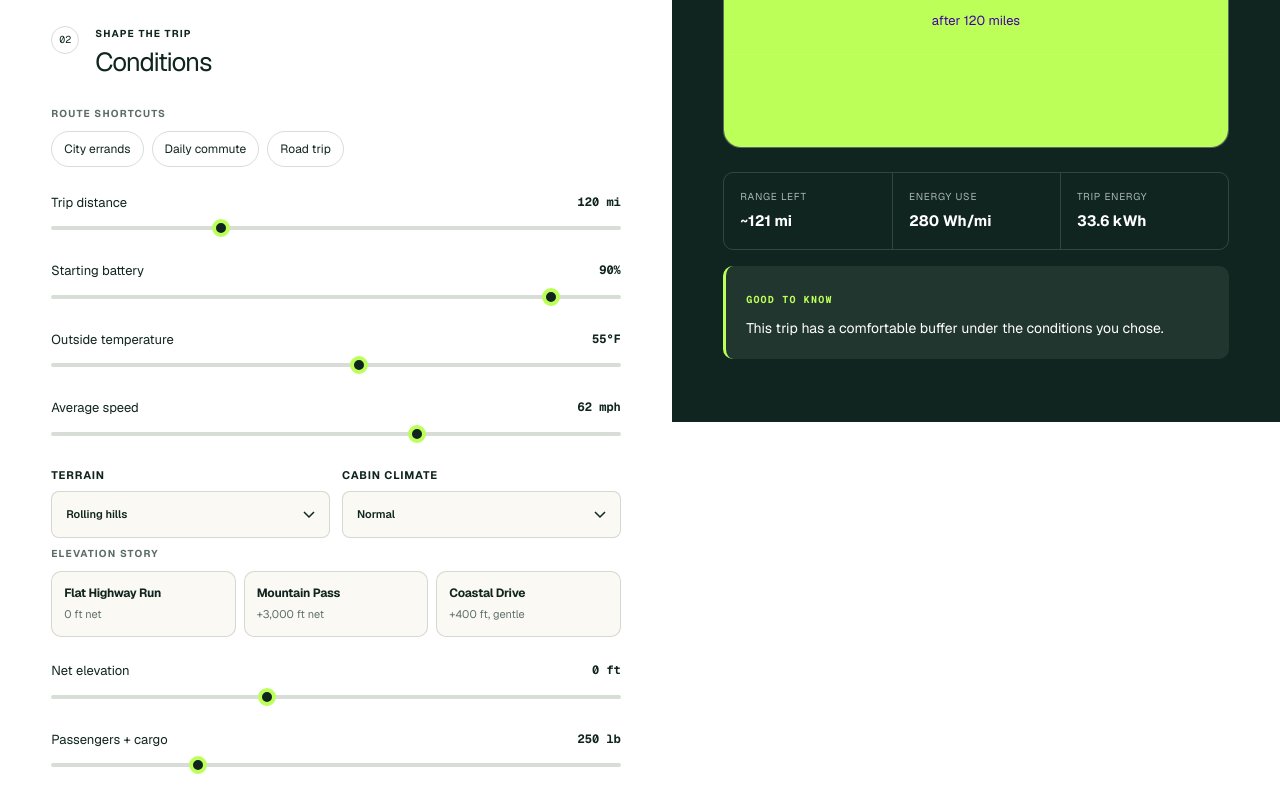
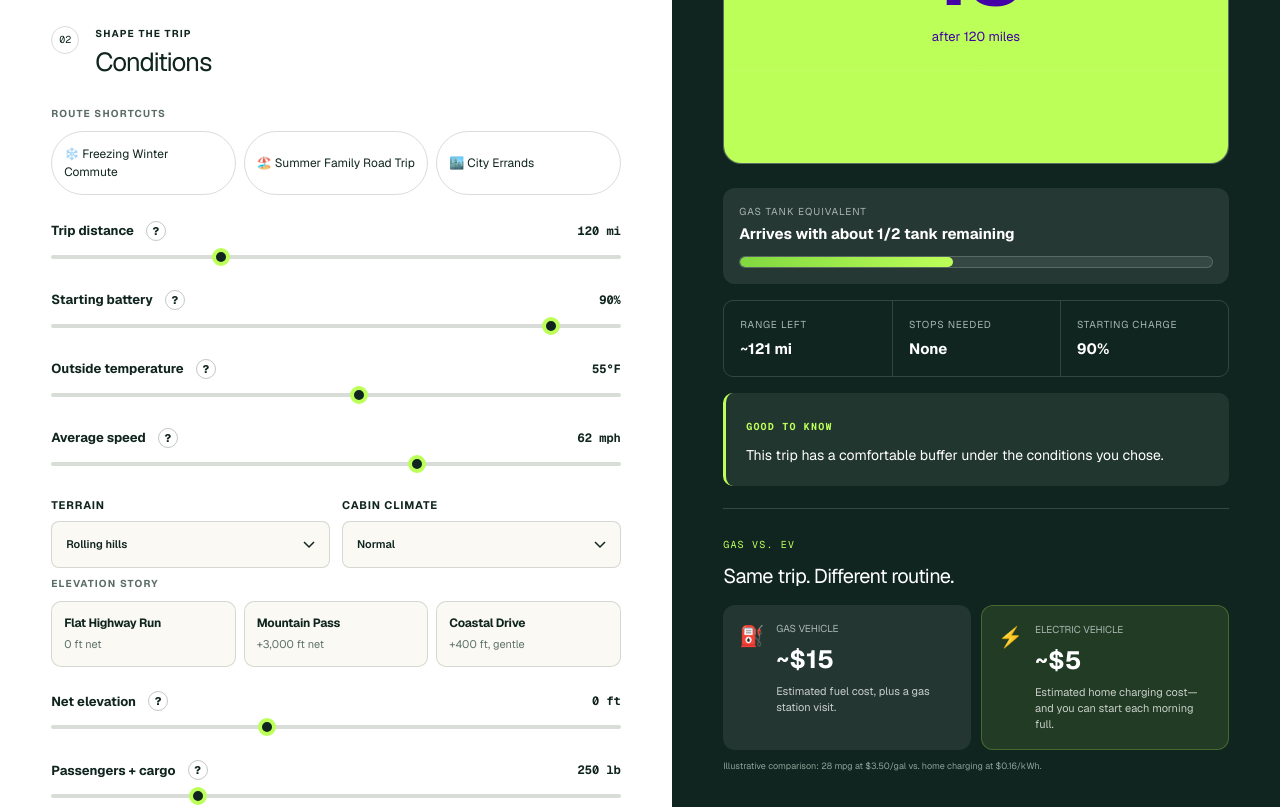
Before and after one commit to drap7-coder/ev-range-lab, a Next.js app: page / in a window 1280 px wide. Shown: the part 1120-1927 px from the top of the page. Built offline with nearby package versions, Linux system fonts and the light colour scheme.

Commit message:
Refocus range lab for first-time EV shoppers

```diff
--- a/app/globals.css
+++ b/app/globals.css
@@ -303,14 +303,16 @@ select {
   color: #5b6d66;
 }
 .preset-row {
-  display: flex;
+  display: grid;
+  grid-template-columns: repeat(3, minmax(0, 1fr));
   gap: 8px;
-  overflow-x: auto;
   margin-bottom: 8px;
   padding-bottom: 2px;
 }
 .preset-row button {
-  white-space: nowrap;
+  min-height: 64px;
+  white-space: normal;
+  text-align: left;
   border: 1px solid var(--line);
   background: transparent;
   border-radius: 999px;
@@ -375,9 +377,47 @@ input[type="range"]:focus-visible {
 .range-control { display: block; margin: 24px 0; }
 .range-control > span {
   display: flex;
-  justify-content: space-between;
+  align-items: center;
   gap: 12px;
   font-size: 13px;
+}
+.range-control > span > strong { margin-left: auto; }
+.range-label { font-weight: 650; }
+.info-wrap { position: relative; display: inline-flex; }
+.info-button {
+  width: 20px;
+  height: 20px;
+  padding: 0;
+  border: 1px solid rgba(16, 37, 31, 0.25);
+  border-radius: 50%;
+  background: transparent;
+  color: var(--ink);
+  font-size: 11px;
+  font-weight: 800;
+}
+.info-popover {
+  position: absolute;
+  z-index: 8;
+  left: 28px;
+  top: -10px;
+  width: min(280px, 70vw);
+  padding: 12px 14px;
+  border-radius: 9px;
+  background: var(--ink);
+  color: white;
+  box-shadow: 0 12px 30px rgba(16, 37, 31, 0.2);
+  font-size: 12px;
+  line-height: 1.45;
+  opacity: 0;
+  visibility: hidden;
+  transform: translateY(4px);
+  transition: opacity 0.18s ease, transform 0.18s ease, visibility 0.18s;
+}
+.info-wrap:hover .info-popover,
+.info-wrap:focus-within .info-popover {
+  opacity: 1;
+  visibility: visible;
+  transform: translateY(0);
 }
 .range-control strong {
   font-family: var(--font-mono);
@@ -454,23 +494,26 @@ input[type="range"]::-webkit-slider-thumb {
   letter-spacing: 0.1em;
 }
 .status {
-  padding: 7px 10px;
-  border-radius: 999px;
+  max-width: 190px;
+  padding: 9px 11px;
+  border-radius: 10px;
   background: rgba(255, 255, 255, 0.1);
-  white-space: nowrap;
+  white-space: normal;
+  text-align: right;
+  line-height: 1.3;
+  font-weight: 760;
+  letter-spacing: 0;
+  text-transform: none;
   transition: background 0.25s ease, color 0.25s ease;
 }
-.status.good::before { content: "• "; color: var(--lime); }
 .status.caution {
   background: rgba(232, 184, 74, 0.16);
   color: #ffe7a3;
 }
-.status.caution::before { content: "• "; color: var(--caution); }
 .status.danger {
   background: rgba(255, 139, 106, 0.16);
   color: #ffd0c2;
 }
-.status.danger::before { content: "• "; color: var(--danger); }
 
 .battery-visual {
   position: relative;
@@ -535,6 +578,35 @@ input[type="range"]::-webkit-slider-thumb {
   border: 1px solid rgba(255, 255, 255, 0.15);
   border-radius: 10px;
 }
+.tank-equivalent {
+  margin: 0 0 16px;
+  padding: 16px;
+  border-radius: 12px;
+  background: rgba(255, 255, 255, 0.09);
+}
+.tank-label { display: flex; flex-direction: column; gap: 5px; }
+.tank-label small {
+  color: #a9b7b2;
+  font-size: 10px;
+  text-transform: uppercase;
+  letter-spacing: 0.1em;
+}
+.tank-label strong { font-size: 15px; line-height: 1.3; }
+.tank-track {
+  height: 12px;
+  margin-top: 12px;
+  overflow: hidden;
+  border: 1px solid rgba(255, 255, 255, 0.18);
+  border-radius: 999px;
+  background: rgba(255, 255, 255, 0.08);
+}
+.tank-track span {
+  display: block;
+  height: 100%;
+  border-radius: inherit;
+  background: linear-gradient(90deg, #80d83f, var(--car-accent));
+  transition: width 0.4s ease;
+}
 .metrics div {
   padding: 16px;
   display: flex;
@@ -591,6 +663,41 @@ input[type="range"]::-webkit-slider-thumb {
   background: #0a1a16;
   border-radius: 10px;
 }
+.expert-numbers {
+  display: grid;
+  grid-template-columns: 1fr 1fr;
+  gap: 10px;
+  margin-top: 18px;
+  padding-top: 16px;
+  border-top: 1px solid rgba(255, 255, 255, 0.12);
+}
+.expert-numbers span { display: flex; flex-direction: column; gap: 4px; }
+.expert-numbers small { color: #8fa099; font-size: 10px; text-transform: uppercase; }
+.expert-numbers strong { font-size: 13px; }
+
+.cost-comparison {
+  margin-top: 22px;
+  padding-top: 22px;
+  border-top: 1px solid rgba(255, 255, 255, 0.16);
+}
+.cost-heading > span { color: var(--lime); font-family: var(--font-mono); font-size: 10px; letter-spacing: 0.12em; }
+.cost-heading h3 { margin: 6px 0 14px; font-size: 20px; letter-spacing: -0.035em; }
+.cost-grid { display: grid; grid-template-columns: 1fr 1fr; gap: 10px; }
+.cost-card {
+  display: flex;
+  gap: 12px;
+  min-width: 0;
+  padding: 16px;
+  border-radius: 12px;
+  background: rgba(255, 255, 255, 0.08);
+}
+.cost-card.ev-card { background: rgba(189, 255, 89, 0.1); border: 1px solid rgba(189, 255, 89, 0.24); }
+.cost-icon { font-size: 20px; }
+.cost-card div { min-width: 0; }
+.cost-card small { display: block; color: #a9b7b2; font-size: 10px; text-transform: uppercase; }
+.cost-card strong { display: block; margin: 5px 0; font-size: 25px; }
+.cost-card p { margin: 0; color: rgba(255, 255, 255, 0.76); font-size: 11px; line-height: 1.45; }
+.cost-assumptions { margin: 10px 0 0; color: #8fa099; font-size: 9px; line-height: 1.45; }
 .expert-title {
   display: flex;
   justify-content: space-between;
@@ -708,6 +815,9 @@ footer p {
   .controls-panel,
   .results-panel { padding: 26px 20px; }
   .field-grid { grid-template-columns: 1fr; gap: 18px; }
+  .preset-row { grid-template-columns: 1fr; }
+  .preset-row button { min-height: 0; }
+  .cost-grid { grid-template-columns: 1fr; }
   .battery-visual { height: 320px; }
   .battery-copy strong { font-size: 76px; }
   .metrics { grid-template-columns: 1fr; }
--- a/app/page.tsx
+++ b/app/page.tsx
@@ -1,6 +1,6 @@
 "use client";
 
-import { useMemo, useState } from "react";
+import { useId, useMemo, useState } from "react";
 import type { CSSProperties } from "react";
 import Image from "next/image";
 import { cars, DEFAULT_CAR, type EvCar } from "@/lib/ev/cars";
@@ -31,6 +31,7 @@ type ViewMode = "single" | "compare";
 
 function RangeControl({
   label,
+  help,
   value,
   min,
   max,
@@ -39,6 +40,7 @@ function RangeControl({
   onChange,
 }: {
   label: string;
+  help: string;
   value: number;
   min: number;
   max: number;
@@ -46,16 +48,25 @@ function RangeControl({
   unit: string;
   onChange: (value: number) => void;
 }) {
+  const inputId = useId();
+
   return (
-    <label className="range-control">
+    <div className="range-control">
       <span>
-        <span>{label}</span>
+        <label className="range-label" htmlFor={inputId}>
+          {label}
+        </label>
+        <span className="info-wrap">
+          <button className="info-button" type="button" aria-label={`Why ${label.toLowerCase()} matters`}>?</button>
+          <span className="info-popover" role="tooltip">{help}</span>
+        </span>
         <strong>
           {value}
           {unit}
         </strong>
       </span>
       <input
+        id={inputId}
         type="range"
         min={min}
         max={max}
@@ -64,7 +75,41 @@ function RangeControl({
         aria-valuetext={`${value}${unit}`}
         onChange={(event) => onChange(Number(event.target.value))}
       />
-    </label>
+    </div>
+  );
+}
+
+function tankEquivalent(percent: number) {
+  if (percent <= 0) return "empty";
+  if (percent < 18) return "less than 1/4 tank";
+  if (percent < 38) return "about 1/4 tank";
+  if (percent < 63) return "about 1/2 tank";
+  if (percent < 88) return "about 3/4 tank";
+  return "nearly a full tank";
+}
+
+function CostComparison({ distance, energyKwh }: { distance: number; energyKwh: number }) {
+  const gasCost = (distance / 28) * 3.5;
+  const evCost = energyKwh * 0.16;
+
+  return (
+    <section className="cost-comparison" aria-labelledby="cost-title">
+      <div className="cost-heading">
+        <span>GAS VS. EV</span>
+        <h3 id="cost-title">Same trip. Different routine.</h3>
+      </div>
+      <div className="cost-grid">
+        <article className="cost-card gas-card">
+          <span className="cost-icon" aria-hidden="true">⛽</span>
+          <div><small>Gas vehicle</small><strong>~${Math.round(gasCost)}</strong><p>Estimated fuel cost, plus a gas station visit.</p></div>
+        </article>
+        <article className="cost-card ev-card">
+          <span className="cost-icon" aria-hidden="true">⚡</span>
+          <div><small>Electric vehicle</small><strong>~${Math.round(evCost)}</strong><p>Estimated home charging cost—and you can start each morning full.</p></div>
+        </article>
+      </div>
+      <p className="cost-assumptions">Illustrative comparison: 28 mpg at $3.50/gal vs. home charging at $0.16/kWh.</p>
+    </section>
   );
 }
 
@@ -111,6 +156,7 @@ function OutlookCard({
   car,
   estimate,
   distance,
+  startBattery,
   tip,
   charge,
   moreEfficient,
@@ -120,6 +166,7 @@ function OutlookCard({
   car: EvCar;
   estimate: TripEstimate;
   distance: number;
+  startBattery: number;
   tip: string;
   charge: ReturnType<typeof getChargeRecommendation>;
   moreEfficient: boolean;
@@ -160,18 +207,26 @@ function OutlookCard({
         </div>
       </div>
 
-      <div className="metrics">
+      <div className="tank-equivalent">
+        <div className="tank-label">
+          <small>Gas tank equivalent</small>
+          <strong>Arrives with {tankEquivalent(estimate.endBatteryPct)} remaining</strong>
+        </div>
+        <div className="tank-track" aria-hidden="true"><span style={{ width: `${gauge}%` }} /></div>
+      </div>
+
+      <div className="metrics beginner-metrics">
         <div>
           <small>Range left</small>
           <strong>~{Math.round(estimate.remainingRangeMi)} mi</strong>
         </div>
         <div>
-          <small>Energy use</small>
-          <strong>{estimate.whPerMi} Wh/mi</strong>
+          <small>Stops needed</small>
+          <strong>{status === "ready" ? "None" : "Plan one"}</strong>
         </div>
         <div>
-          <small>Trip energy</small>
-          <strong>{estimate.energyUsedKwh.toFixed(1)} kWh</strong>
+          <small>Starting charge</small>
+          <strong>{startBattery}%</strong>
         </div>
       </div>
 
@@ -374,10 +429,11 @@ export default function Home() {
             </div>
           </div>
 
-          <RangeControl label="Trip distance" value={distance} min={5} max={400} step={5} unit=" mi" onChange={setDistance} />
-          <RangeControl label="Starting battery" value={battery} min={10} max={100} step={5} unit="%" onChange={setBattery} />
+          <RangeControl label="Trip distance" help="How far you plan to drive before reaching your destination or next charger." value={distance} min={5} max={400} step={5} unit=" mi" onChange={setDistance} />
+          <RangeControl label="Starting battery" help="Think of this like the fuel gauge when you leave. Most EV owners charge at home overnight." value={battery} min={10} max={100} step={5} unit="%" onChange={setBattery} />
           <RangeControl
             label="Outside temperature"
+            help="Cold slows the battery's chemistry and cabin heat uses extra energy. Preheating while plugged in helps."
             value={temperature}
             min={-10}
             max={110}
@@ -385,7 +441,7 @@ export default function Home() {
             unit="°F"
             onChange={setTemperature}
           />
-          <RangeControl label="Average speed" value={speed} min={20} max={85} unit=" mph" onChange={setSpeed} />
+          <RangeControl label="Average speed" help="Driving faster pushes much more air out of the way. Highway speed usually reduces range the most." value={speed} min={20} max={85} unit=" mph" onChange={setSpeed} />
 
           <div className="field-grid">
             <label className="select-label" htmlFor="terrain">
@@ -428,6 +484,7 @@ export default function Home() {
 
           <RangeControl
             label="Net elevation"
+            help="Long climbs use extra energy. You regain some on the way down through regenerative braking, but not all of it."
             value={elevationGainFt}
             min={-3000}
             max={5000}
@@ -435,7 +492,7 @@ export default function Home() {
             unit=" ft"
             onChange={setElevationGainFt}
           />
-          <RangeControl label="Passengers + cargo" value={load} min={0} max={1000} step={50} unit=" lb" onChange={setLoad} />
+          <RangeControl label="Passengers + cargo" help="More people and luggage add weight. The effect is usually smaller than speed or temperature." value={load} min={0} max={1000} step={50} unit=" lb" onChange={setLoad} />
         </div>
 
         <aside className={`results-panel${viewMode === "compare" ? " compare" : ""}`}>
@@ -444,6 +501,7 @@ export default function Home() {
               car={car}
               estimate={result}
               distance={distance}
+              startBattery={battery}
               tip={tip}
               charge={charge}
               moreEfficient={winnerId === car.id}
@@ -455,6 +513,7 @@ export default function Home() {
                 car={carB}
                 estimate={resultB}
                 distance={distance}
+                startBattery={battery}
                 tip={tipB}
                 charge={chargeB}
                 moreEfficient={winnerId === carB.id}
@@ -479,6 +538,10 @@ export default function Home() {
                   <strong>{factor.multiplier.toFixed(2)}×</strong>
                 </div>
               ))}
+              <div className="expert-numbers">
+                <span><small>Energy use</small><strong>{result.whPerMi} Wh/mi</strong></span>
+                <span><small>Trip energy</small><strong>{result.energyUsedKwh.toFixed(1)} kWh</strong></span>
+              </div>
               {result.elevationWhPerMi !== 0 ? (
                 <p className="method-note">
                   Elevation adds {result.elevationWhPerMi > 0 ? "+" : ""}
@@ -490,6 +553,8 @@ export default function Home() {
               )}
             </div>
           ) : null}
+
+          <CostComparison distance={distance} energyKwh={result.energyUsedKwh} />
         </aside>
       </section>
 
--- a/lib/ev/model.ts
+++ b/lib/ev/model.ts
@@ -86,11 +86,11 @@ export function getArrivalStatus(endBatteryPct: number): ArrivalStatus {
 export function getArrivalStatusLabel(status: ArrivalStatus): string {
   switch (status) {
     case "insufficient":
-      return "Insufficient Range";
+      return "🔴 Charging stop required";
     case "low":
-      return "Low Buffer Warning";
+      return "🟡 Quick 10-min pit stop recommended";
     default:
-      return "Ready to Roll";
+      return "🟢 Easy Drive — No stops needed";
   }
 }
 
--- a/lib/ev/presets.ts
+++ b/lib/ev/presets.ts
@@ -1,6 +1,6 @@
 import type { Climate, Hills, TripInputs } from "./model";
 
-export type RoutePresetId = "city-errands" | "daily-commute" | "road-trip";
+export type RoutePresetId = "winter-commute" | "summer-road-trip" | "city-errands";
 export type GeoPresetId = "flat-highway" | "mountain-pass" | "coastal-drive";
 
 export type RoutePreset = {
@@ -21,9 +21,39 @@ export type GeoPreset = {
 /** Multi-variable condition shortcuts — one tap sets a coherent drive story. */
 export const routePresets: RoutePreset[] = [
   {
+    id: "winter-commute",
+    label: "❄️ Freezing Winter Commute",
+    hint: "Cold battery, full heat, freeway speeds",
+    patch: {
+      distanceMi: 52,
+      startBatteryPct: 80,
+      averageSpeedMph: 68,
+      temperatureF: 15,
+      hills: "rolling",
+      climate: "max",
+      loadLb: 200,
+      elevationGainFt: 200,
+    },
+  },
+  {
+    id: "summer-road-trip",
+    label: "🏖️ Summer Family Road Trip",
+    hint: "A/C, luggage, and 75 mph highway driving",
+    patch: {
+      distanceMi: 220,
+      startBatteryPct: 100,
+      averageSpeedMph: 75,
+      temperatureF: 92,
+      hills: "rolling",
+      climate: "normal",
+      loadLb: 700,
+      elevationGainFt: 400,
+    },
+  },
+  {
     id: "city-errands",
-    label: "City errands",
-    hint: "Short hops, stop-and-go",
+    label: "🏙️ City Errands",
+    hint: "Stop-and-go driving helps regeneration",
     patch: {
       distanceMi: 24,
       averageSpeedMph: 32,
@@ -32,34 +62,6 @@ export const routePresets: RoutePreset[] = [
       climate: "normal",
       loadLb: 150,
       elevationGainFt: 0,
-    },
-  },
-  {
-    id: "daily-commute",
-    label: "Daily commute",
-    hint: "Mixed arterial + freeway",
-    patch: {
-      distanceMi: 52,
-      averageSpeedMph: 52,
-      temperatureF: 55,
-      hills: "rolling",
-      climate: "normal",
-      loadLb: 200,
-      elevationGainFt: 200,
-    },
-  },
-  {
-    id: "road-trip",
-    label: "Road trip",
-    hint: "Highway stretch",
-    patch: {
-      distanceMi: 180,
-      averageSpeedMph: 70,
-      temperatureF: 45,
-      hills: "rolling",
-      climate: "normal",
-      loadLb: 350,
-      elevationGainFt: 400,
     },
   },
 ];
```
Also changed, not shown: 1 other file (tests, documents, lock files or other folders).
